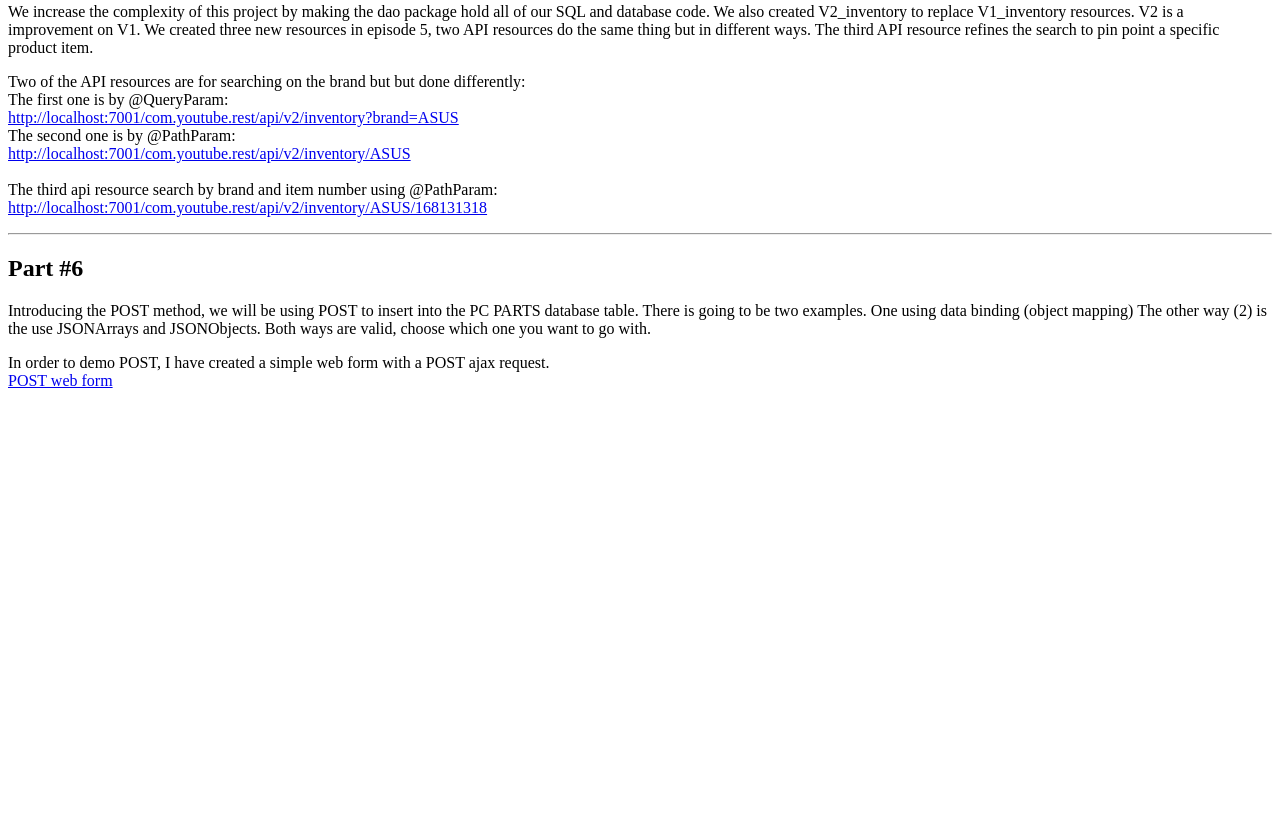
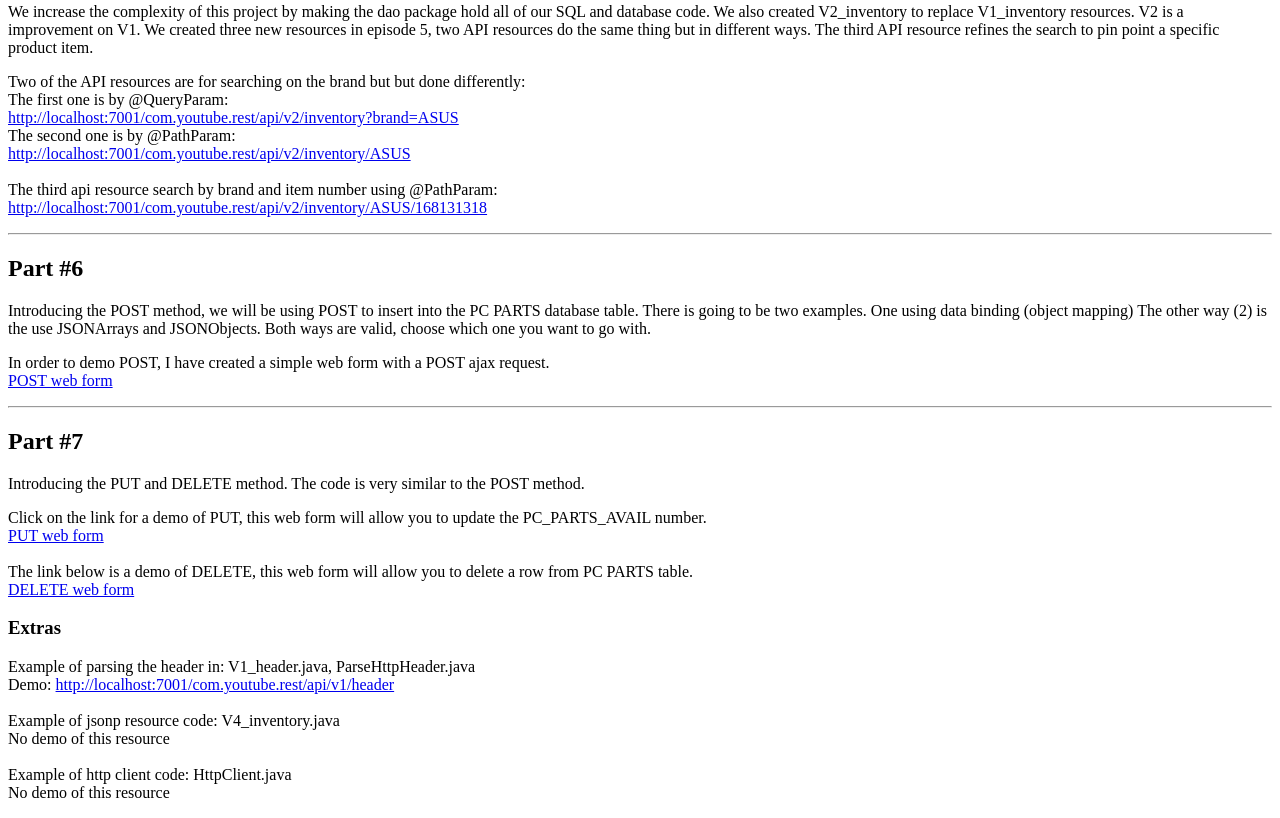
Before and after one commit to 308tube/com.youtube.rest, a plain HTML site: page WebContent/readme.html in a window 1280 px wide. Shown: the part 871-1689 px from the top of the page. Before the commit the page ends 1277 px from the top, so only its background shows below. Drawn offline with Linux system fonts and the light colour scheme.

Commit message:
updated readme
has ep7 info

```diff
--- a/WebContent/readme.html
+++ b/WebContent/readme.html
@@ -73,6 +73,35 @@ The other way (2) is the use JSONArrays and JSONObjects.  Both ways are valid, c
 	In order to demo POST, I have created a simple web form with a POST ajax request. <br />
 	<a href="http://localhost:7001/com.youtube.rest/post.html">POST web form</a>
 </p>
+<hr>
+
+<h2>Part #7</h2>
+<p>Introducing the PUT and DELETE method.  The code is very similar to the POST method.</p>
+<p>
+	Click on the link for a demo of PUT, this web form will allow you to update the PC_PARTS_AVAIL number. <br />
+	<a href="http://localhost:7001/com.youtube.rest/put.html">PUT web form</a>
+	<br /><br />
+
+	The link below is a demo of DELETE, this web form will allow you to delete a row from PC PARTS table. <br />
+	<a href="http://localhost:7001/com.youtube.rest/delete.html">DELETE web form</a>
+</p>
+
+<h3>Extras</h3>
+<p>
+	Example of parsing the header in:
+	V1_header.java, ParseHttpHeader.java <br />
+	Demo: <a href="http://localhost:7001/com.youtube.rest/api/v1/header">http://localhost:7001/com.youtube.rest/api/v1/header</a>
+	<br /><br />
+
+	Example of jsonp resource code:
+	V4_inventory.java <br />
+	No demo of this resource
+	<br /><br />
+
+	Example of http client code:
+	HttpClient.java <br />
+	No demo of this resource
+</p>
 
 </body>
 </html>
```
